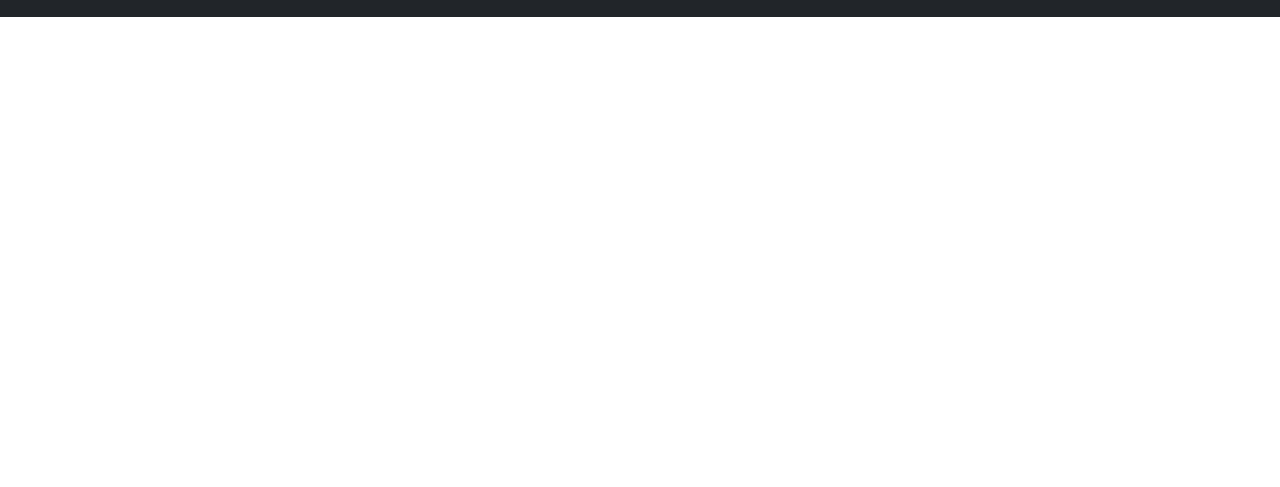
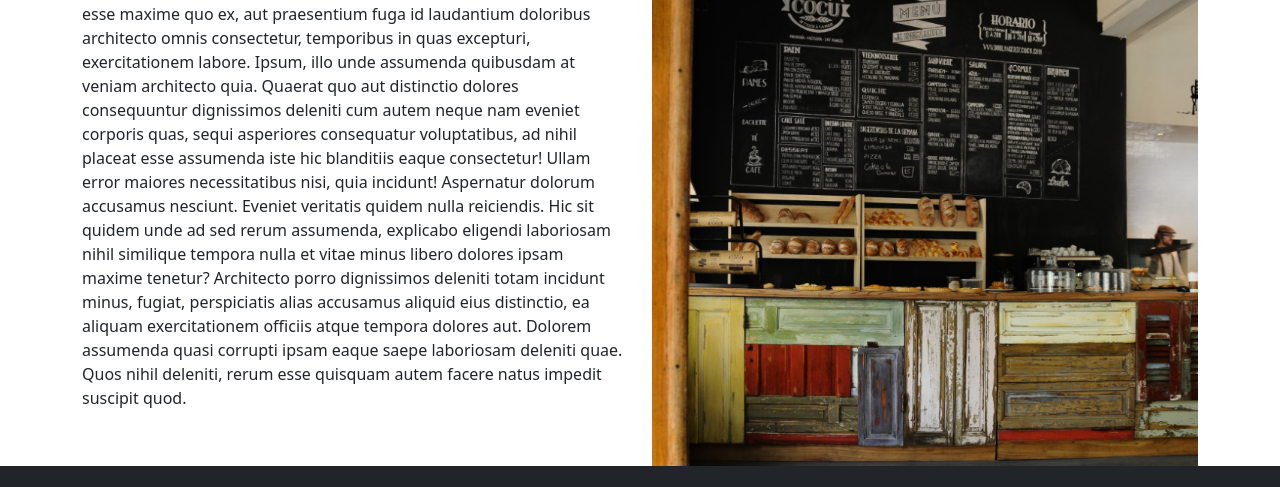
Before and after one commit to Leandroit078/panaderiaCocu, a plain HTML site: page pages/historia.html in a window 1280 px wide. Shown: the part 253-740 px from the top of the page. Drawn offline with nearby package versions, Linux system fonts and the light colour scheme.

Commit message:
agregamos el maquetado de la pagina de Historia

```diff
--- a/pages/historia.html
+++ b/pages/historia.html
@@ -45,8 +45,30 @@
             </div>
         </nav>
     </header>
-    <main>
-
+    <main class="container">
+        <section">
+            <h1 class="display-1 text-center"> Nuestra Historia</h1>
+            <hr>
+        </section>
+        <article class="row">
+            <aside class="col-12 col-md-6 ">
+                <p>Lorem ipsum dolor sit amet consectetur adipisicing elit. Eos quibusdam esse maxime quo ex, aut
+                    praesentium fuga id laudantium doloribus architecto omnis consectetur, temporibus in quas excepturi,
+                    exercitationem labore. Ipsum, illo unde assumenda quibusdam at veniam architecto quia. Quaerat quo
+                    aut distinctio dolores consequuntur dignissimos deleniti cum autem neque nam eveniet corporis quas,
+                    sequi asperiores consequatur voluptatibus, ad nihil placeat esse assumenda iste hic blanditiis eaque
+                    consectetur! Ullam error maiores necessitatibus nisi, quia incidunt! Aspernatur dolorum accusamus
+                    nesciunt. Eveniet veritatis quidem nulla reiciendis. Hic sit quidem unde ad sed rerum assumenda,
+                    explicabo eligendi laboriosam nihil similique tempora nulla et vitae minus libero dolores ipsam
+                    maxime tenetur? Architecto porro dignissimos deleniti totam incidunt minus, fugiat, perspiciatis
+                    alias accusamus aliquid eius distinctio, ea aliquam exercitationem officiis atque tempora dolores
+                    aut. Dolorem assumenda quasi corrupti ipsam eaque saepe laboriosam deleniti quae. Quos nihil
+                    deleniti, rerum esse quisquam autem facere natus impedit suscipit quod.</p>
+            </aside>
+            <aside class="col-12 col-md-6">
+<img src="../img/historia.png" alt="panaderia cocu" class="w-100">
+            </aside>
+        </article>
     </main>
     <footer class="bg-dark py-4">
         <div class="container">
```
